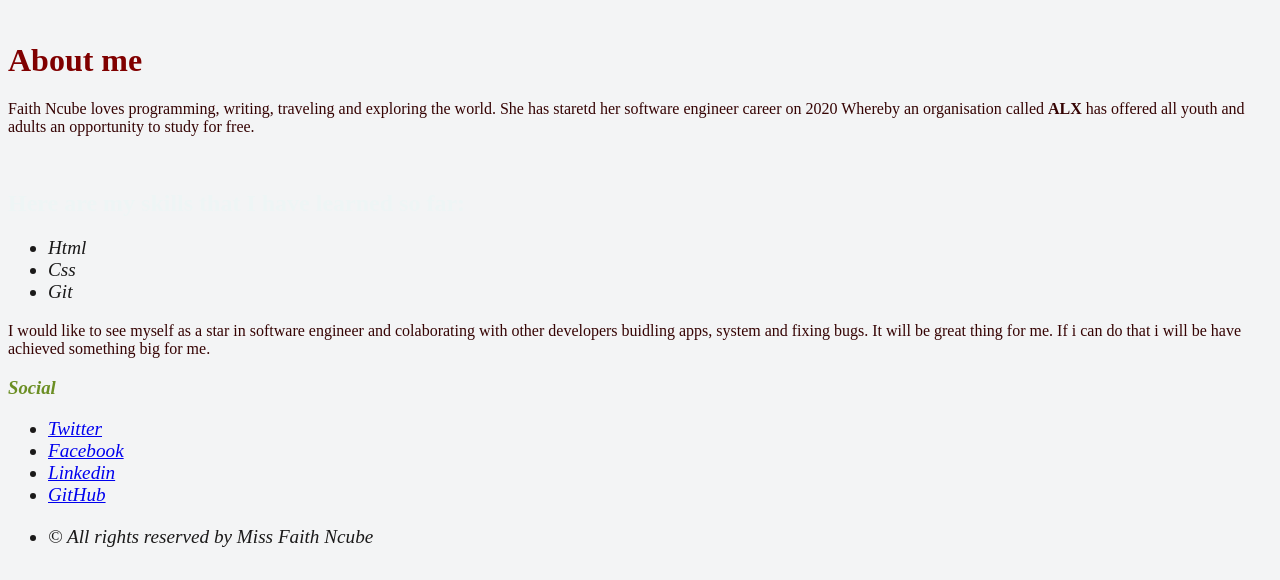
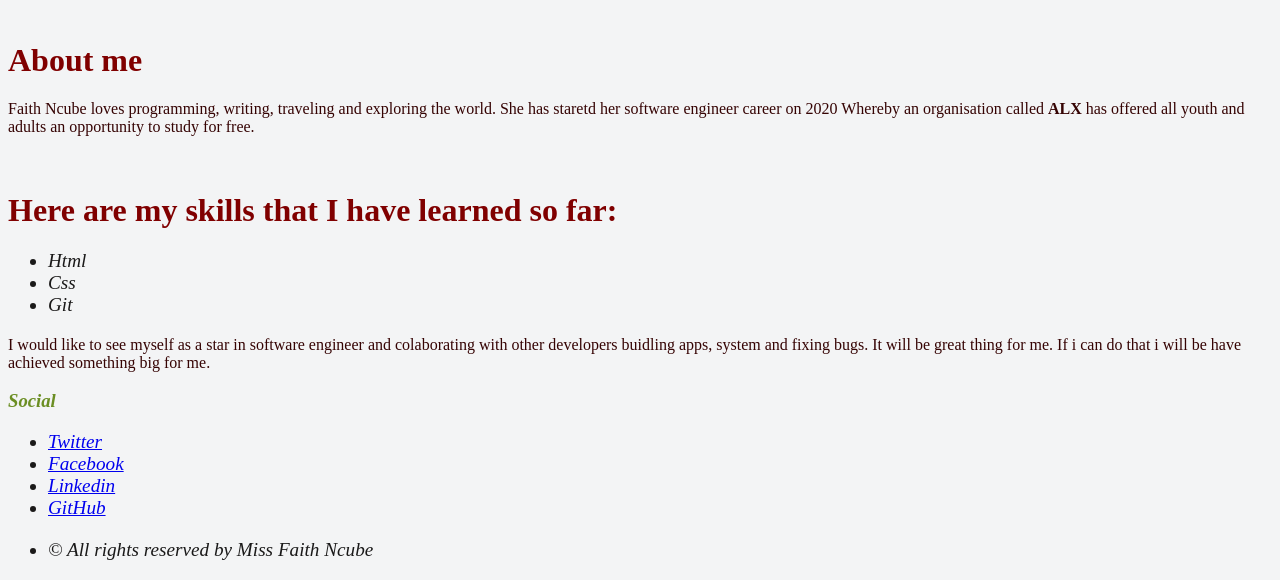
Before and after one commit to Faithmilly2021/my-portfolio, a plain HTML site: page about.html in a window 1280 px wide. Shown: the part 1061-1641 px from the top of the page. Drawn offline with Linux system fonts and the light colour scheme.

Commit message:
about me

```diff
--- a/about.html
+++ b/about.html
@@ -26,7 +26,7 @@
     </p>
     <img src="">
 
-    <h2>Here are my skills that I have learned so far:</h2>
+    <h1>Here are my skills that I have learned so far:</h1>
     <ul>
         <li>Html</li>
         <li>Css</li>
```
